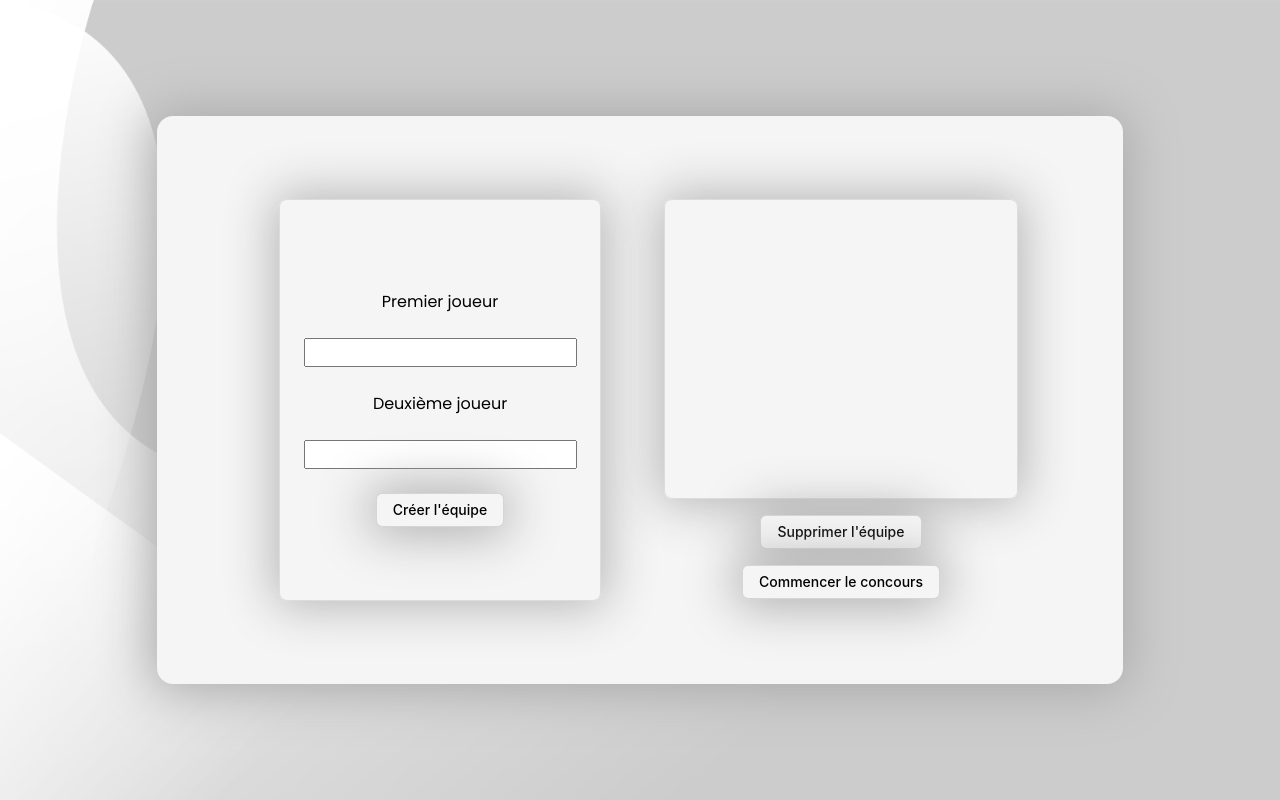
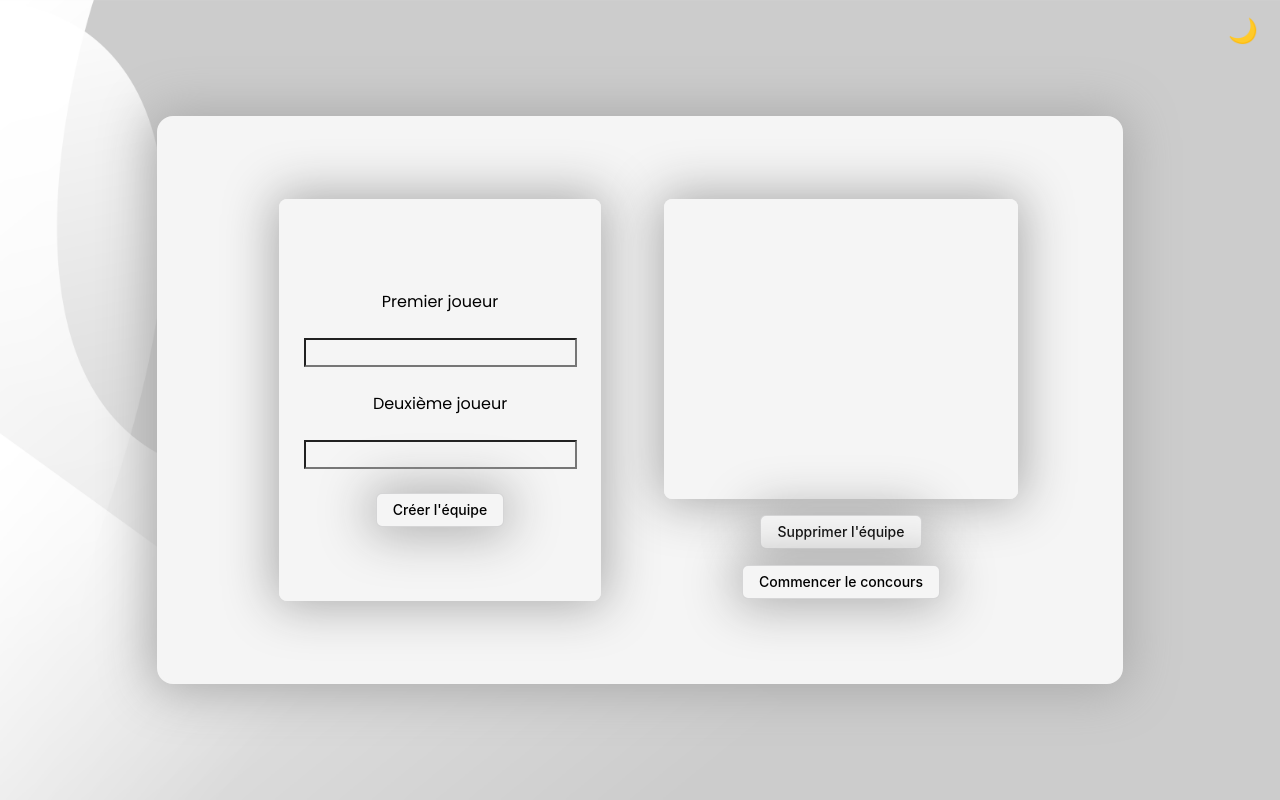
Before and after one commit to julianoMa/BelotePlus, a Flask app: page /manage-teams in a window 1280 px wide. Run offline with Flask 3, Linux system fonts and the light colour scheme; data that the repository does not hold is empty.

Commit message:
expand color dark/light

```diff
--- a/static/css/base.css
+++ b/static/css/base.css
@@ -9,7 +9,9 @@
 :root {
   --bg-color: whitesmoke;
   --bg-color-shadow: rgb(170, 170, 170);
+  --hover-color: #e3e4e7;
   --text-color: #000000;
+  --text-color-hover: whitesmoke;
 
   --bg-image: url(../img/bg-light.jpg)
 }
@@ -17,7 +19,9 @@
 body.dark-mode {
   --bg-color: #121212;
   --bg-color-shadow: #000000;
+  --hover-color: #e3e4e7;
   --text-color: whitesmoke;
+  --text-color-hover: #000000;
 
   --bg-image: url(../img/bg-dark.jpg)
 }
@@ -107,7 +111,7 @@ a {
 }
 
 .button-4:hover {
-  background-color: #e3e4e7;
+  background-color: url(--hover-color);
   text-decoration: none;
   transition-duration: 0.1s;
 }
@@ -123,10 +127,14 @@ a {
 }
 
 form button {
+    color: var(--text-color);
     margin-top: 1rem;
 }
 
 .input {
     margin: 0.5rem;
     font-size: 20px;
+
+    background-color: var(--bg-color);
+    color: var(--text-color);
 }
--- a/static/css/teams.css
+++ b/static/css/teams.css
@@ -11,9 +11,9 @@ form {
 .teams-list-container {
     border-width: 0.1rem;
     border-style: solid;
-    border-color: rgb(220, 220, 220);
+    border-color: var(--bg-color);
     border-radius: 0.5rem;
-    box-shadow: 0px 0px 50px 5px rgb(180, 180, 180);
+    box-shadow: 0px 0px 50px 5px var(--bg-color-shadow);
 
     display: flex;
     flex-direction: column;
@@ -31,9 +31,9 @@ form {
 .team-create-container {
     border-width: 0.1rem;
     border-style: solid;
-    border-color: rgb(220, 220, 220);
+    border-color: var(--bg-color);
     border-radius: 0.5rem;
-    box-shadow: 0px 0px 50px 5px rgb(180, 180, 180);
+    box-shadow: 0px 0px 50px 5px var(--bg-color-shadow);
 
     display: flex;
     flex-direction: column;
--- /dev/null
+++ b/static/js/color-mode.js
@@ -0,0 +1,16 @@
+const toggleButton = document.getElementById('theme-toggle');
+const currentTheme = localStorage.getItem('theme');
+
+if (currentTheme === 'dark') {
+  document.body.classList.add('dark-mode');
+  toggleButton.textContent = '☀️';
+}
+
+toggleButton.addEventListener('click', () => {
+  document.body.classList.toggle('dark-mode');
+
+  const theme = document.body.classList.contains('dark-mode') ? 'dark' : 'light';
+  localStorage.setItem('theme', theme);
+
+  toggleButton.textContent = theme === 'dark' ? '☀️' : '🌙';
+});
--- a/templates/manage-teams.html
+++ b/templates/manage-teams.html
@@ -14,6 +14,7 @@
 
 <body>
     <main>
+        <button id="theme-toggle">🌙</button>
         <div class="container">
             <div class="team-create-container">
                 <form method="POST" action="/manage-teams">
@@ -47,3 +48,5 @@
 </body>
 
 </html>
+
+<script src="{{ url_for('static', filename='js/color-mode.js') }}"></script>
--- a/templates/manage-tournaments.html
+++ b/templates/manage-tournaments.html
@@ -14,6 +14,7 @@
 
 <body>
     <main>
+        <button id="theme-toggle">🌙</button>
         <div class="container">
             <div class="tournament-list-container">
                 <form method="POST" action="/manage-tournaments">
@@ -31,3 +32,5 @@
 </body>
 
 </html>
+
+<script src="{{ url_for('static', filename='js/color-mode.js') }}"></script>
--- a/templates/new-tournament.html
+++ b/templates/new-tournament.html
@@ -14,6 +14,7 @@
 
 <body>
     <main>
+        <button id="theme-toggle">🌙</button>
         <div class="container">
             <div class="tournament-create-container">
                 <form method="POST" action="/new-tournament">
@@ -31,3 +32,5 @@
 </body>
 
 </html>
+
+<script src="{{ url_for('static', filename='js/color-mode.js') }}"></script>
```
Also changed, not shown: static/css/forms.css (+18 -7 lines), templates/index.html (+1 -18 lines).
